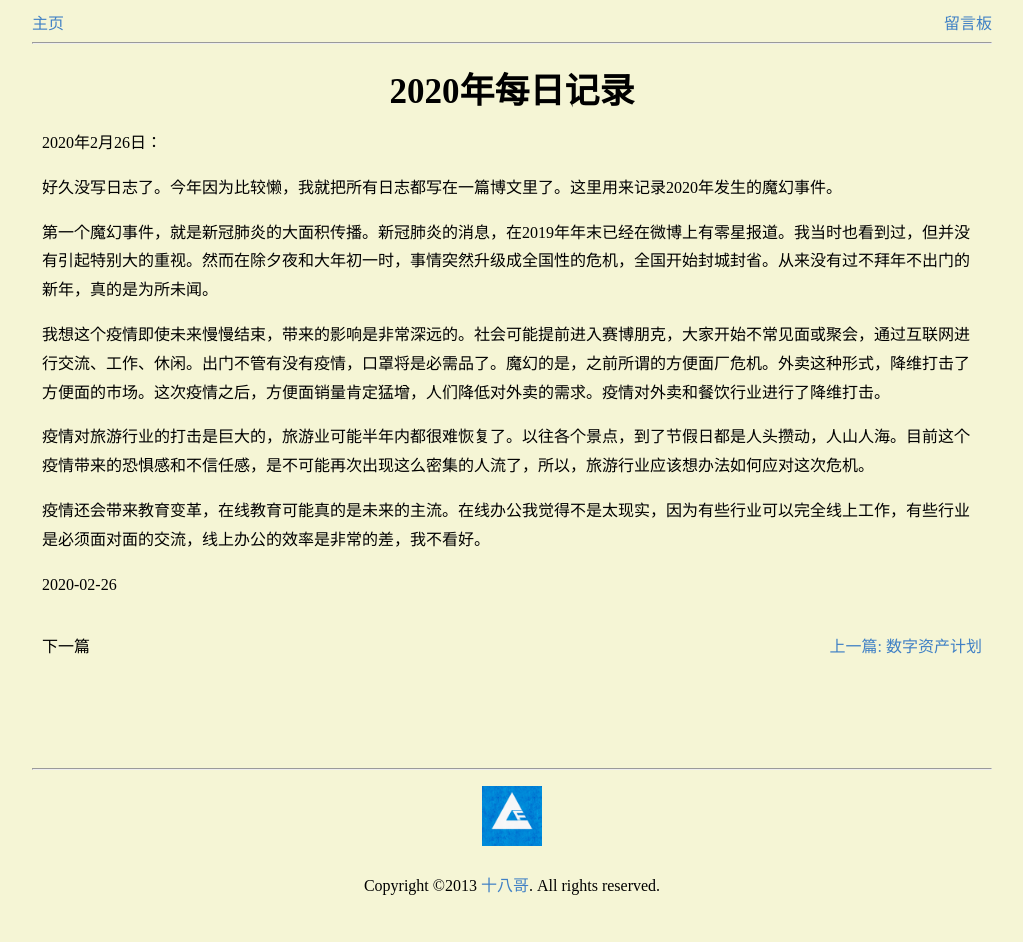
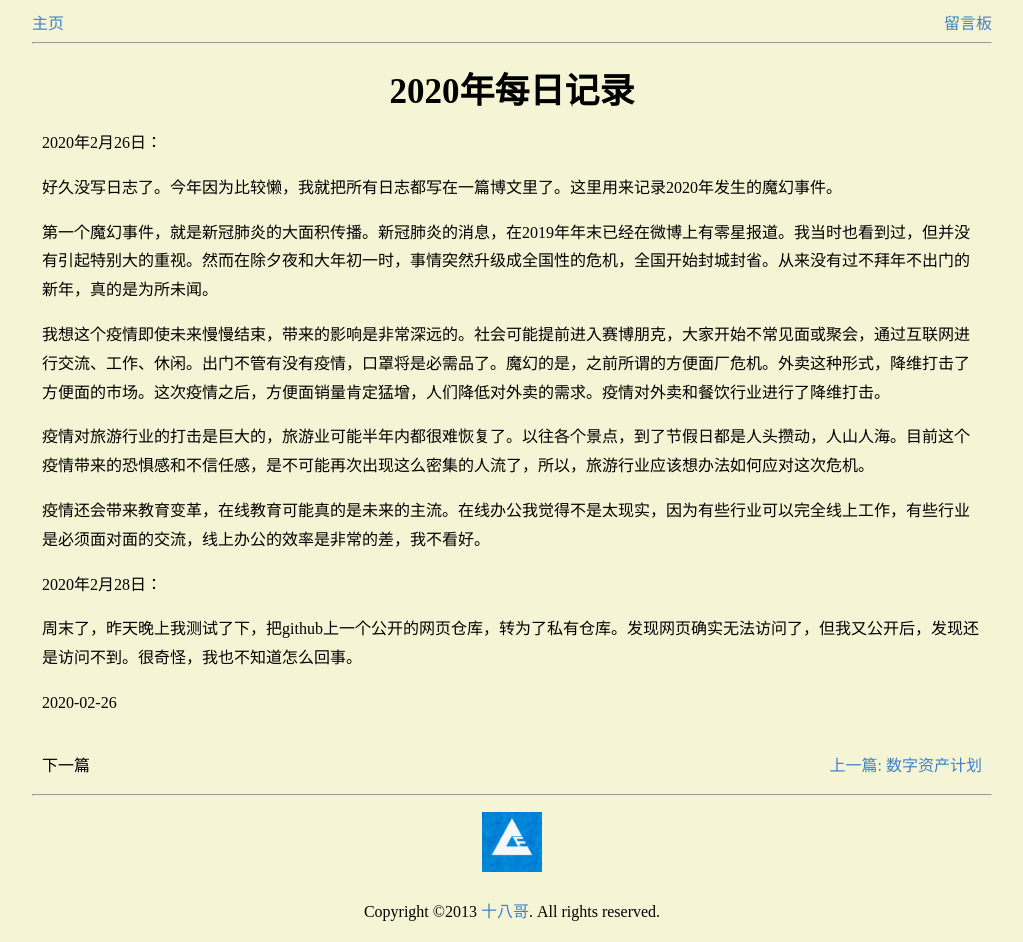
Before and after one commit to cforth/blog, a Jekyll site: the page built from _posts/2020-2-26-record.md, in a window 1280 px wide. Shown: the whole page, without its empty margins (128-1151 px from the left). Built offline with Jekyll 4.4.1, drawn with Linux system fonts in a browser that asks for light colours; comment, search, counter and statistics services are not loaded; before the commit the page ends 917 px from its top, so only the background shows below that.

Commit message:
Update 2020-2-26-record.md

```diff
--- a/_posts/2020-2-26-record.md
+++ b/_posts/2020-2-26-record.md
@@ -19,4 +19,8 @@ tags: [Thinking]
 
 疫情还会带来教育变革，在线教育可能真的是未来的主流。在线办公我觉得不是太现实，因为有些行业可以完全线上工作，有些行业是必须面对面的交流，线上办公的效率是非常的差，我不看好。
 
+2020年2月28日：
+
+周末了，昨天晚上我测试了下，把github上一个公开的网页仓库，转为了私有仓库。发现网页确实无法访问了，但我又公开后，发现还是访问不到。很奇怪，我也不知道怎么回事。
+
 {{ page.date | date: "%Y-%m-%d" }}
```
